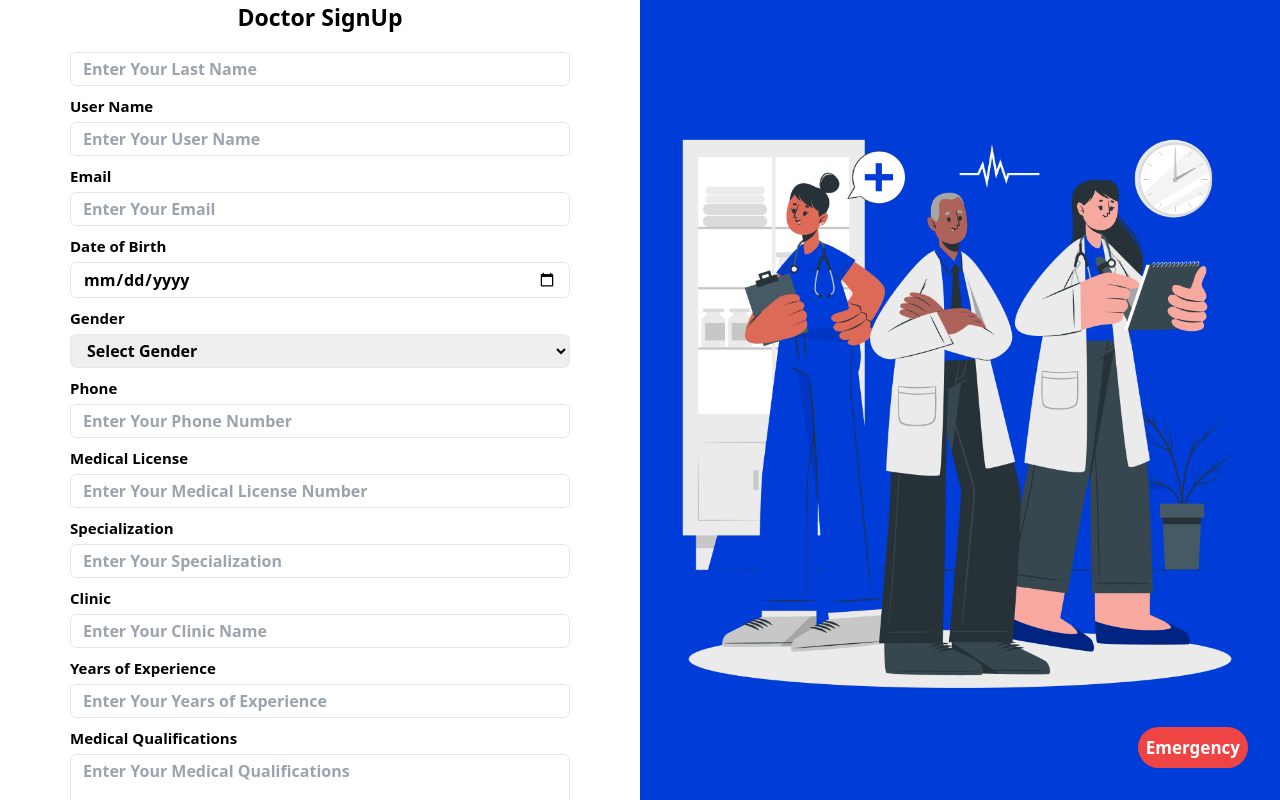
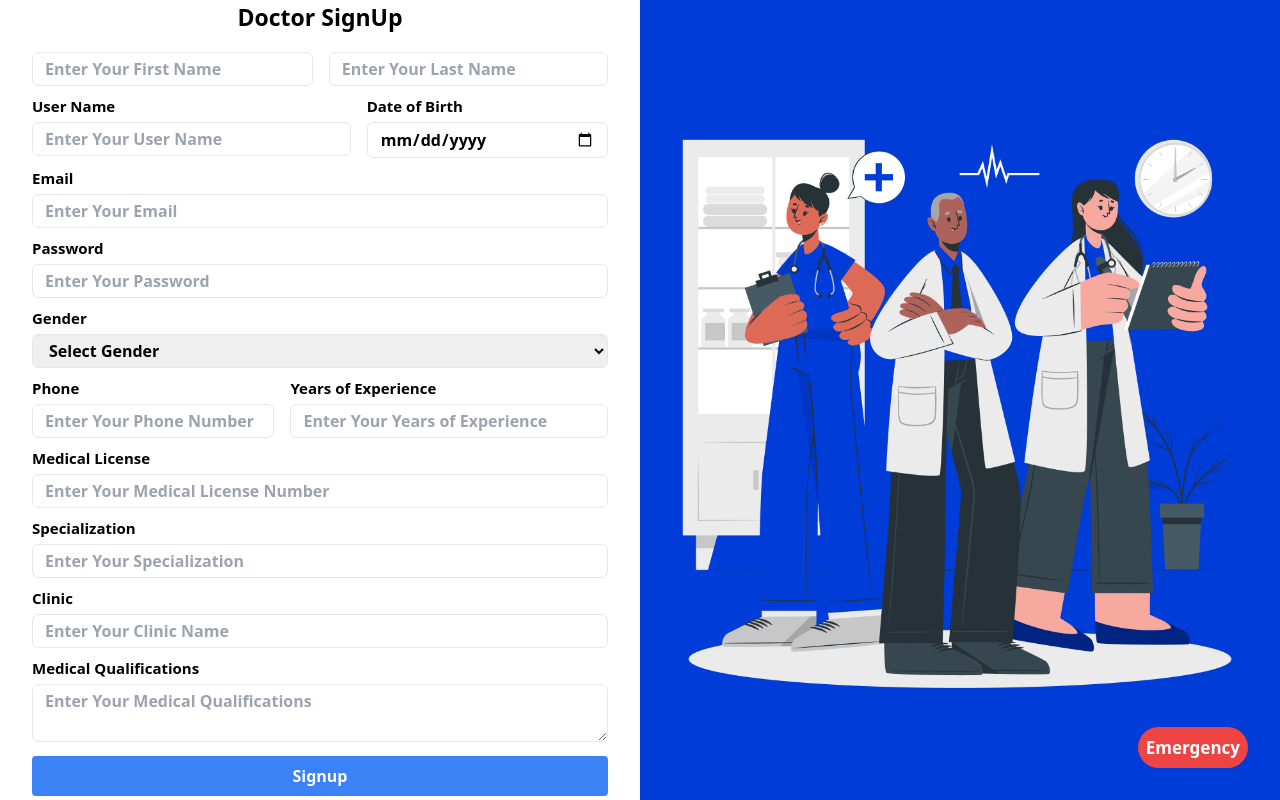
Before and after one commit to AppointNext/appointnext, a React (Vite) app in the folder client/: page /doctorSignup in a window 1280 px wide. Built offline with nearby package versions, Linux system fonts and the light colour scheme.

Commit message:
doctor side auth and protected route completed

```diff
--- a/client/src/App.jsx
+++ b/client/src/App.jsx
@@ -18,6 +18,7 @@ import DoctorDetail from "./_root/pages/DoctorDetail";
 import Profile from "./_root/pages/Profile";
 import Settings from "./_root/pages/Settings";
 import DoctorOverview from "./_root/pages/DoctorSide/DoctorOverview";
+import ProtectedDoctorRoute from "./utils/ProtectedRoute";
 
 function App() {
   const location = useLocation();
@@ -47,7 +48,9 @@ function App() {
           <Route path="/upappointments" element={<UpAppointments />} />
           <Route path="/drDetail" element={<DoctorDetail />} />
           {/* Doctor routes*/}
-          <Route path="/doctor/upappointments" element={<DoctorOverview />} />
+          <Route element={<ProtectedDoctorRoute />}>
+            <Route path="/doctor/upappointments" element={<DoctorOverview />} />
+          </Route>
         </Route>
       </Routes>
       {/* Render the Emergency button only if the current page is not the Emergency page */}
--- a/client/src/_auth/forms/DoctorLoginForm.jsx
+++ b/client/src/_auth/forms/DoctorLoginForm.jsx
@@ -46,12 +46,11 @@ const DoctorLoginForm = () => {
         console.log(res.data);
         const { username, email } = res.data;
         dispatch(setUser({ username, email, isDoctor: true }));
-        getUserData();
         localStorage.setItem("username", username);
         if (res.data.access_token && res.data.refresh_token) {
           Cookie.set("refreshToken", res.data.refresh_token);
           Cookie.set("accessToken", res.data.access_token);
-          navigate("/overview");
+          navigate("/doctor/upappointments");
         }
       })
       .catch((err) => {
--- a/client/src/_auth/forms/DoctorSignupForm.jsx
+++ b/client/src/_auth/forms/DoctorSignupForm.jsx
@@ -7,8 +7,9 @@ const DoctorSignupForm = () => {
   const [formData, setFormData] = useState({
     firstName: "",
     lastName: "",
-    userName: "",
+    username: "",
     email: "",
+    password: "",
     dob: "",
     gender: "",
     phone: "",
@@ -25,6 +26,7 @@ const DoctorSignupForm = () => {
 
   const handleSubmit = async (e) => {
     e.preventDefault();
+    console.log(formData);
     try {
       const res = await axios.post(
         "http://localhost:8000/api/doctorSignup",
@@ -32,24 +34,23 @@ const DoctorSignupForm = () => {
       );
       console.log(res.data);
       // Redirect to dashboard or any other page upon successful signup
-      navigate("/dashboard");
+      navigate("/doctorLogin");
     } catch (err) {
       console.log(err);
       // Handle errors, show error messages to the user
     }
-
-    console.log(formData);
   };
 
   return (
     <div className="flex justify-between h-screen">
       <div className="flex flex-col justify-center items-center gap-2 w-1/2">
         <h1 className="text-center font-bold text-[23px]">Doctor SignUp</h1>
-        <div className="flex flex-col items-center justify-center p-4 gap-2 w overflow-auto h-auto mx-[300px] font-semibold">
+        <div className="flex flex-col items-center justify-center p-4 gap-2 w overflow-auto h-auto mx-[300px] font-semibold w-full">
           <form
             onSubmit={handleSubmit}
-            className="flex flex-col gap-2 w-[500px]"
+            className="flex flex-col gap-2 w-full p-4"
           >
+            <div className="flex flex-row gap-4">
               <div className="input-group">
                 <label htmlFor="firstName" className="text-[15px]">
                   First Name
@@ -81,23 +82,38 @@ const DoctorSignupForm = () => {
                   required
                 />
               </div>
-
+            </div>
+            <div className="flex flex-row gap-4">
               <div className="input-group">
                 <label htmlFor="userName" className="text-[15px]">
                   User Name
                 </label>
                 <input
                   type="text"
-                name="userName"
+                  name="username"
                   id="userName"
-                value={formData.userName}
+                  value={formData.username}
                   onChange={handleChange}
                   className="w-full py-1 px-3 mt-1 border rounded-md focus:outline-none focus:border-blue-500"
                   placeholder="Enter Your User Name"
                   required
                 />
               </div>
-
+              <div className="input-group">
+                <label htmlFor="dob" className="text-[15px]">
+                  Date of Birth
+                </label>
+                <input
+                  type="date"
+                  name="dob"
+                  id="dob"
+                  value={formData.dob}
+                  onChange={handleChange}
+                  className="w-full py-1 px-3 mt-1 border rounded-md focus:outline-none focus:border-blue-500"
+                  required
+                />
+              </div>
+            </div>
             <div className="input-group">
               <label htmlFor="email" className="text-[15px]">
                 Email
@@ -113,18 +129,18 @@ const DoctorSignupForm = () => {
                 required
               />
             </div>
-
             <div className="input-group">
-              <label htmlFor="dob" className="text-[15px]">
-                Date of Birth
+              <label htmlFor="password" className="text-[15px]">
+                Password
               </label>
               <input
-                type="date"
-                name="dob"
-                id="dob"
-                value={formData.dob}
+                type="password"
+                name="password"
+                id="password"
+                value={formData.password}
                 onChange={handleChange}
                 className="w-full py-1 px-3 mt-1 border rounded-md focus:outline-none focus:border-blue-500"
+                placeholder="Enter Your Password"
                 required
               />
             </div>
@@ -148,6 +164,7 @@ const DoctorSignupForm = () => {
               </select>
             </div>
 
+            <div className="flex flex-row gap-4">
               <div className="input-group">
                 <label htmlFor="phone" className="text-[15px]">
                   Phone
@@ -162,6 +179,22 @@ const DoctorSignupForm = () => {
                   placeholder="Enter Your Phone Number"
                   required
                 />
+              </div>
+              <div className="input-group">
+                <label htmlFor="yearsOfExperience" className="text-[15px]">
+                  Years of Experience
+                </label>
+                <input
+                  type="number"
+                  name="yearsOfExperience"
+                  id="yearsOfExperience"
+                  value={formData.yearsOfExperience}
+                  onChange={handleChange}
+                  className="w-full py-1 px-3 mt-1 border rounded-md focus:outline-none focus:border-blue-500"
+                  placeholder="Enter Your Years of Experience"
+                  required
+                />
+              </div>
             </div>
 
             <div className="input-group">
@@ -213,22 +246,6 @@ const DoctorSignupForm = () => {
             </div>
 
             <div className="input-group">
-              <label htmlFor="yearsOfExperience" className="text-[15px]">
-                Years of Experience
-              </label>
-              <input
-                type="number"
-                name="yearsOfExperience"
-                id="yearsOfExperience"
-                value={formData.yearsOfExperience}
-                onChange={handleChange}
-                className="w-full py-1 px-3 mt-1 border rounded-md focus:outline-none focus:border-blue-500"
-                placeholder="Enter Your Years of Experience"
-                required
-              />
-            </div>
-
-            <div className="input-group">
               <label htmlFor="medicalQualifications" className="text-[15px]">
                 Medical Qualifications
               </label>
@@ -246,6 +263,7 @@ const DoctorSignupForm = () => {
             <button
               type="submit"
               className="bg-blue-500 hover:bg-blue-700 text-white font-bold py-2 px-4 rounded focus:outline-none focus:shadow-outline"
+              onClick={handleSubmit}
             >
               Signup
             </button>
--- /dev/null
+++ b/client/src/utils/ProtectedRoute.jsx
@@ -0,0 +1,9 @@
+import React from "react";
+import { Outlet, Navigate } from "react-router-dom";
+import { useSelector } from "react-redux";
+const ProtectedDoctorRoute = () => {
+  const isDoctor = useSelector((state) => state.user.isDoctor);
+  return <div>{isDoctor ? <Navigate to={"/doctorLogin"} /> : <Outlet />}</div>;
+};
+
+export default ProtectedDoctorRoute;
--- /dev/null
+++ b/client/src/utils/auth.js
@@ -0,0 +1,12 @@
+import Cookies from "js-cookie";
+import { useSelector } from "react-redux";
+
+export const isAuthenticated = () => {
+  const accessToken = Cookies.get("accessToken");
+  return accessToken ? true : false;
+};
+
+export const logout = () => {
+  Cookies.remove("accessToken");
+  Cookies.remove("refreshToken");
+};
```
Also changed, not shown: client/src/_auth/forms/LoginForm.jsx (+0 -30 lines), 2 other files (tests, documents, lock files or other folders). Lines whose indentation alone changed are shown as unchanged.
